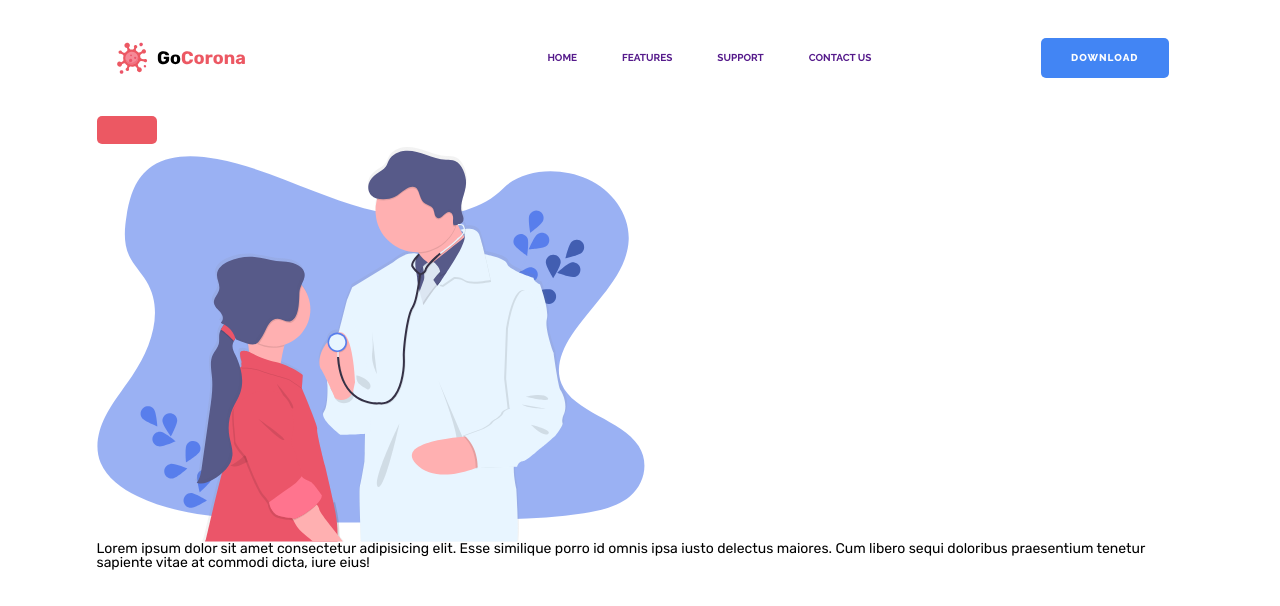
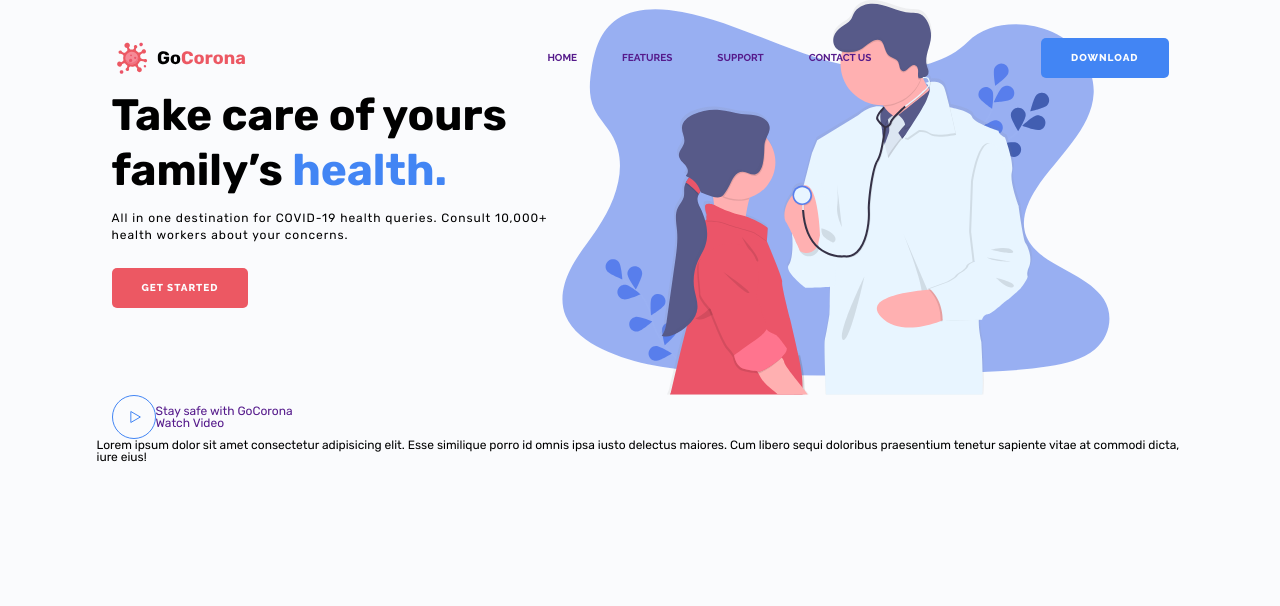
Before and after one commit to Adsolute/gocorona, a plain HTML site: page index.html in a window 1280 px wide. Drawn offline with Linux system fonts and the light colour scheme.

Commit message:
21.03 last

```diff
--- a/css/index.css
+++ b/css/index.css
@@ -55,7 +55,9 @@ body {
 	-ms-text-size-adjust: 100%;
 	-moz-text-size-adjust: 100%;
 	-webkit-text-size-adjust: 100%;
+	/* min-height: 100%; */
 	/* font-family: rubik; */
+	color: black;
 }
 
 input,
@@ -109,6 +111,9 @@ h6 {
 
 body {
 	font-family: Rubik;
+	font-size: 12px;
+	color: black;
+	background-color: #fafbfd;
 }
 .wrapper {
 	display: flex;
@@ -127,14 +132,16 @@ body {
 /* ----------------------------------------HEADER--------------------------------- */
 
 .header {
-	/* position: fixed; */
+	position: fixed;
+	width: 100%;
 	top: 0;
 	left: 0;
-	z-index: 50;
+	z-index: 80;
+	/* background-color: #fafbfd; */
 	/* position: relative; */
 }
 .header__container {
-	/* position: fixed; */
+	position: relative;
 	width: 100%;
 	left: 0px;
 	top: 0px;
@@ -190,7 +197,76 @@ body {
 /* ----------------------------------------HEADER--------------------------------- */
 
 /* -------------------------------------------MAIN------------------------------------ */
+.get-started {
+}
+.get-started__container {
+	display: flex;
+	flex-direction: column;
+	padding: 0 15px;
+}
+.get-started__top {
+	display: flex;
+	align-items: center;
+}
+.get-started__block-text {
+	flex: 1 1 auto;
+	max-width: 450px;
+	/* margin: 200px 0px 200px 12px; */
+}
+.block-text {
+}
+.block-text__title {
+	font-weight: 700;
+	font-size: 44px;
+	line-height: 126%;
+}
+.block-text__title:not(:last-child) {
+	margin: 0px 0px 12px 0px;
+}
+.block-text__title span {
+	color: #ec5863;
+}
+.block-text__title-blue span {
+	color: #4285f4;
+}
 
+.block-text__text {
+	font-weight: 400;
+	font-size: 12px;
+	line-height: 138.5%;
+	letter-spacing: 0.08em;
+}
+.block-text__text:not(:last-child) {
+	margin: 0px 0px 24px 0px;
+}
+.button {
+}
+.get-started__img {
+	flex: 1 1 auto;
+}
+
+.get-started__img img {
+	/* width: 100%; */
+	height: 395px;
+	justify-content: center;
+}
+.get-started__bot {
+}
+.get-started__video {
+	display: flex;
+	align-items: center;
+}
+.video-get-started {
+	/* flex: 1 1 100%; */
+}
+.video-get-started-icon {
+}
+.video-get-started__body {
+}
+.video-get-started__title {
+}
+.video-get-started__text {
+}
 /* -------------------------------------------MAIN------------------------------------ */
 
 /* -------------------------------------------FOOTER------------------------------------ */
--- a/index.html
+++ b/index.html
@@ -40,13 +40,29 @@
 		<div class="main">
 			<section class="get-started">
 				<div class="get-started__container">
-					<div class="get-started__content">
-						<div class="get-started__title"></div>
-						<div class="get-started__text"></div>
-						<div class="button"></div>
+					<div class="get-started__top">
+						<div class="get-started__block-text block-text">
+							<div class="block-text__title block-text__title-blue">Take care of yours family’s
+								<span>health.</span>
+							</div>
+							<div class="block-text__text">All in one destination for COVID-19 health queries. Consult 10,000+
+								health workers about your concerns.</div>
+							<a href="" class="button">GET STARTED</a>
+						</div>
+						<div class="get-started__img">
+							<img src="./img/get-started/get-started-img.svg" alt="image">
+						</div>
 					</div>
-					<div class="get-started__img">
-						<img src="./img/get-started/get-started-img.svg" alt="image">
+					<div class="get-started__bot">
+						<a href="" class="get-started__video video-get-started">
+							<div class="video-get-started-icon">
+								<img src="./img/get-started/get-started-img2.svg" alt="Кнопка плэй">
+							</div>
+							<div class="video-get-started__body">
+								<div class="video-get-started__title">Stay safe with GoCorona</div>
+								<div class="video-get-started__text">Watch Video</div>
+							</div>
+						</a>
 					</div>
 				</div>
 			</section>
```
Also changed, not shown: img/get-started/get-started-img2.svg (added).
